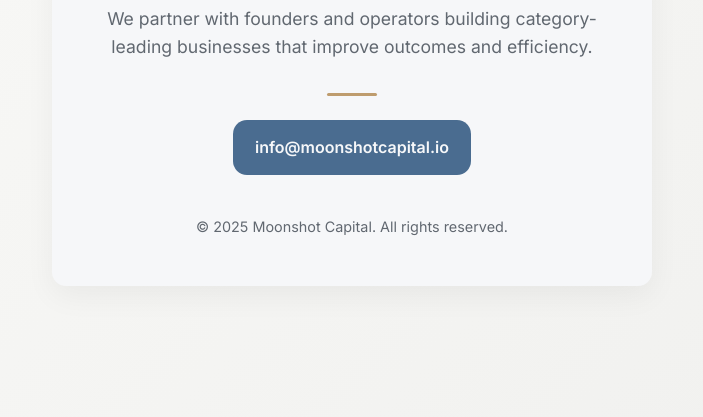
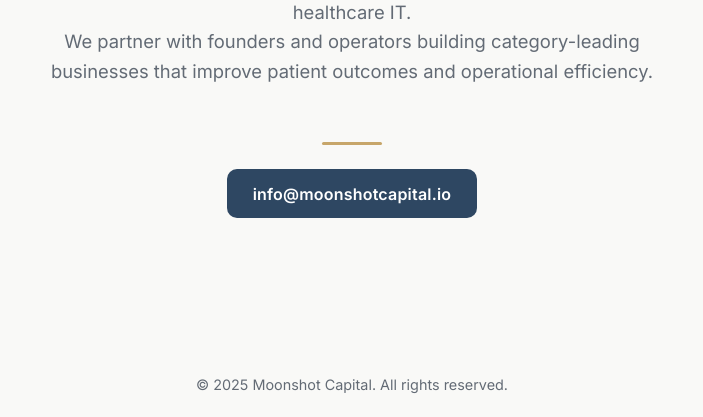
Before and after one commit to MoonshotCapital-tech/moonshotcapital.github.io, a plain HTML site: page index.html in a window 1280 px wide. Shown: the part 383-800 px from the top of the page, without its empty margins (288-991 px from the left). Drawn offline with Linux system fonts and the light colour scheme.

Commit message:
Update index.html

```diff
--- a/index.html
+++ b/index.html
@@ -9,78 +9,78 @@
 
   <style>
     :root {
-      --bg-light: #fafaf8;
-      --bg-dark: #f0f0ee;
-      --text: #1c2028;
-      --muted: #62686f;
-      --accent: #4a6d90;      /* slate blue / steel blue accent */
-      --accent2: #c49f6d;     /* warm sand/gold accent2 */
-      --card-bg: #ffffff;
-      --radius: 14px;
+      --text: #1b1e25;
+      --muted: #636b75;
+      --accent: #2e4762;     /* slate navy */
+      --accent2: #c7a66a;    /* sand gold */
+      --bg1: #f9f9f7;
+      --bg2: #e8ecef;
+      --bg3: #dbe0e5;
     }
 
     * { box-sizing: border-box; margin: 0; padding: 0; }
-    body {
-      background: linear-gradient(135deg, var(--bg-light) 0%, var(--bg-dark) 100%);
+    html, body {
+      width: 100%;
+      height: 100%;
+      overflow: hidden;
+      font-family: 'Inter', system-ui, sans-serif;
       color: var(--text);
-      font-family: 'Inter', system-ui, sans-serif;
-      line-height: 1.6;
-      display: flex;
-      justify-content: center;
-      align-items: center;
-      min-height: 100vh;
-      text-rendering: optimizeLegibility;
-      -webkit-font-smoothing: antialiased;
+      background: var(--bg1);
     }
 
-    .container {
-      position: relative;
-      background: var(--card-bg);
-      border-radius: var(--radius);
-      box-shadow: 0 10px 30px rgba(0,0,0,0.05);
-      padding: 3rem 2.5rem;
-      width: 90%;
-      max-width: 600px;
-      text-align: center;
-      overflow: hidden;
+    /* Animated gradient background */
+    body::before {
+      content: "";
+      position: fixed;
+      top: 0; left: 0;
+      width: 200%; height: 200%;
+      background: radial-gradient(at 20% 20%, var(--bg2), transparent 50%),
+                  radial-gradient(at 80% 80%, var(--bg3), transparent 60%),
+                  linear-gradient(135deg, #f6f7f8 0%, #eceff2 100%);
+      background-blend-mode: overlay;
+      animation: moveGradient 18s ease-in-out infinite alternate;
+      z-index: -1;
     }
 
-    /* Diagonal accent shape */
-    .container::before {
-      content: "";
-      position: absolute;
-      top: -40%;
-      right: -30%;
-      width: 200%;
-      height: 200%;
-      background: var(--accent);
-      transform: rotate(25deg);
-      opacity: 0.05;
-      pointer-events: none;
+    @keyframes moveGradient {
+      0% { transform: translate(0,0) scale(1); }
+      100% { transform: translate(-10%, -10%) scale(1.05); }
+    }
+
+    .overlay {
+      display: flex;
+      flex-direction: column;
+      align-items: center;
+      justify-content: center;
+      text-align: center;
+      height: 100vh;
+      padding: 2rem;
     }
 
     .logo {
-      width: 70px;
+      width: 80px;
       height: auto;
-      margin-bottom: 1.3rem;
+      margin-bottom: 1.5rem;
     }
 
     h1 {
-      font-size: clamp(1.9rem, 3vw, 2.4rem);
+      font-size: clamp(2rem, 4vw, 3rem);
       color: var(--accent);
       margin-bottom: 1rem;
       font-weight: 700;
-      letter-spacing: -0.5px;
+      letter-spacing: -0.4px;
     }
 
     p {
+      max-width: 650px;
+      font-size: 1.15rem;
       color: var(--muted);
+      line-height: 1.6;
       margin-bottom: 2rem;
-      font-size: 1.1rem;
     }
 
     .divider {
-      width: 50px;
+      width: 60px;
       height: 3px;
       background: var(--accent2);
       margin: 1.5rem auto;
@@ -89,13 +89,14 @@
 
     .email {
       display: inline-block;
-      padding: 0.9rem 1.4rem;
+      padding: 0.9rem 1.6rem;
       background: var(--accent);
       color: #fff;
       font-weight: 600;
-      border-radius: var(--radius);
+      border-radius: 10px;
       text-decoration: none;
-      transition: background 0.25s ease, transform 0.2s ease;
+      letter-spacing: 0.2px;
+      transition: all 0.25s ease;
     }
     .email:hover {
       background: var(--accent2);
@@ -104,30 +105,65 @@
     }
 
     footer {
-      margin-top: 2.5rem;
+      position: absolute;
+      bottom: 1.5rem;
+      left: 0;
+      right: 0;
+      text-align: center;
       font-size: 0.9rem;
       color: var(--muted);
     }
 
-    @media (max-width: 600px) {
-      .container { padding: 2.5rem 1.8rem; }
-      .logo { width: 60px; }
+    /* Subtle floating particles */
+    .particles {
+      position: absolute;
+      top: 0; left: 0;
+      width: 100%; height: 100%;
+      overflow: hidden;
+      z-index: -1;
+    }
+    .particle {
+      position: absolute;
+      width: 6px; height: 6px;
+      background: rgba(46, 71, 98, 0.08);
+      border-radius: 50%;
+      animation: float 12s infinite ease-in-out;
+    }
+    .particle:nth-child(2) { width: 8px; height: 8px; left: 70%; animation-delay: -3s; }
+    .particle:nth-child(3) { width: 4px; height: 4px; left: 40%; animation-delay: -6s; }
+    .particle:nth-child(4) { width: 10px; height: 10px; left: 85%; animation-delay: -1s; }
+
+    @keyframes float {
+      0% { transform: translateY(110vh) scale(1); opacity: 0; }
+      10% { opacity: 0.3; }
+      50% { opacity: 0.6; }
+      100% { transform: translateY(-10vh) scale(1.2); opacity: 0; }
+    }
+
+    @media (max-width: 700px) {
+      p { font-size: 1.05rem; padding: 0 1rem; }
     }
   </style>
 </head>
 
 <body>
-  <div class="container">
+  <div class="particles">
+    <div class="particle" style="left:10%; animation-duration: 18s;"></div>
+    <div class="particle" style="left:25%; animation-duration: 22s;"></div>
+    <div class="particle" style="left:60%; animation-duration: 16s;"></div>
+    <div class="particle" style="left:80%; animation-duration: 26s;"></div>
+  </div>
+
+  <div class="overlay">
     <img src="logo.png" alt="Moonshot Capital logo" class="logo">
     <h1>Moonshot Capital</h1>
-    <p>
-      A family office and private equity firm focused on healthcare services and healthcare IT.<br>
-      We partner with founders and operators building category-leading businesses that improve outcomes and efficiency.
-    </p>
+    <p>A family office and private equity firm focused on healthcare services and healthcare IT.<br>
+    We partner with founders and operators building category-leading businesses that improve patient outcomes and operational efficiency.</p>
     <div class="divider"></div>
     <a class="email" href="mailto:info@moonshotcapital.io">info@moonshotcapital.io</a>
-    <footer>© <span id="y"></span> Moonshot Capital. All rights reserved.</footer>
   </div>
+
+  <footer>© <span id="y"></span> Moonshot Capital. All rights reserved.</footer>
 
   <script>
     document.getElementById('y').textContent = new Date().getFullYear();
```
